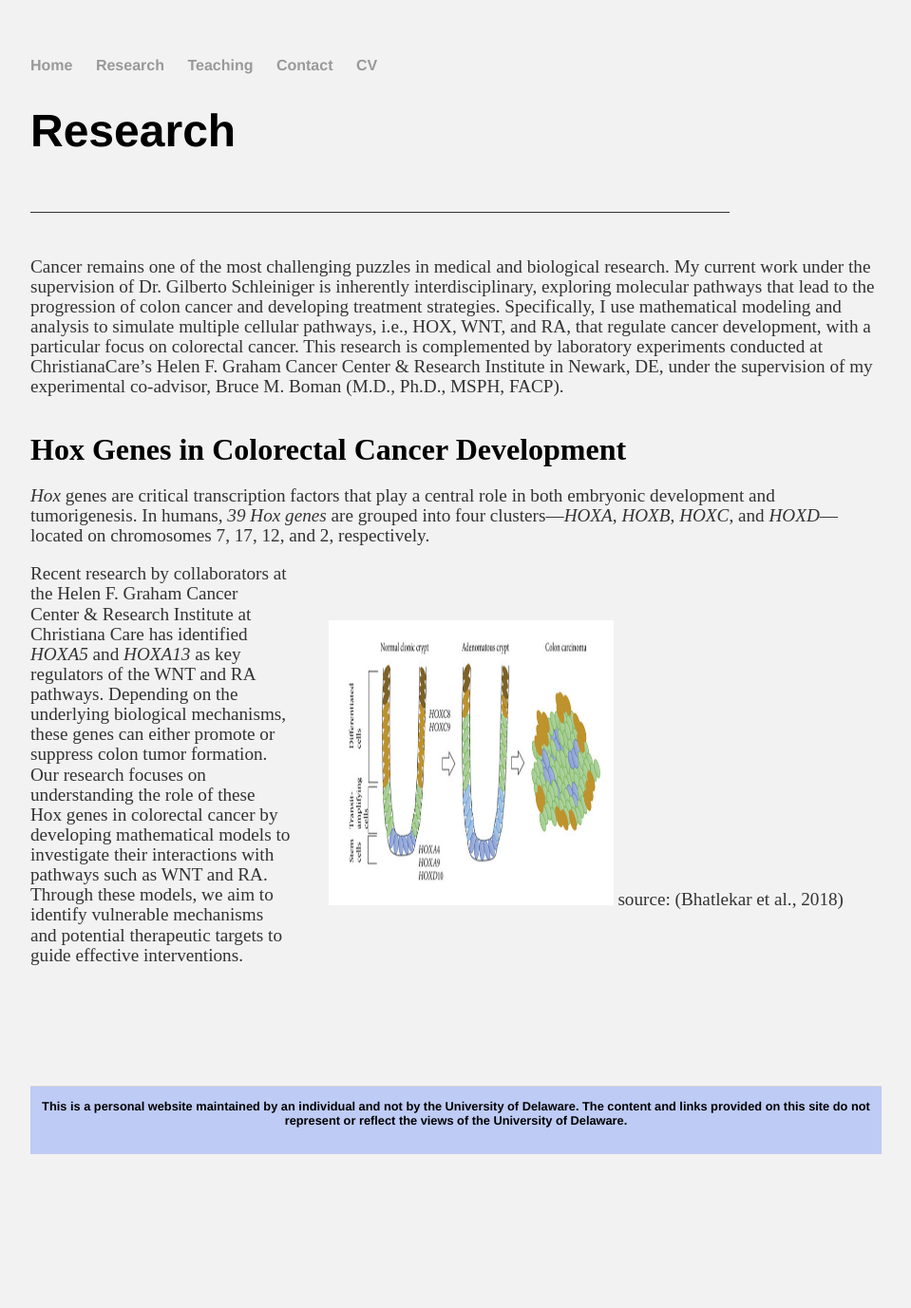
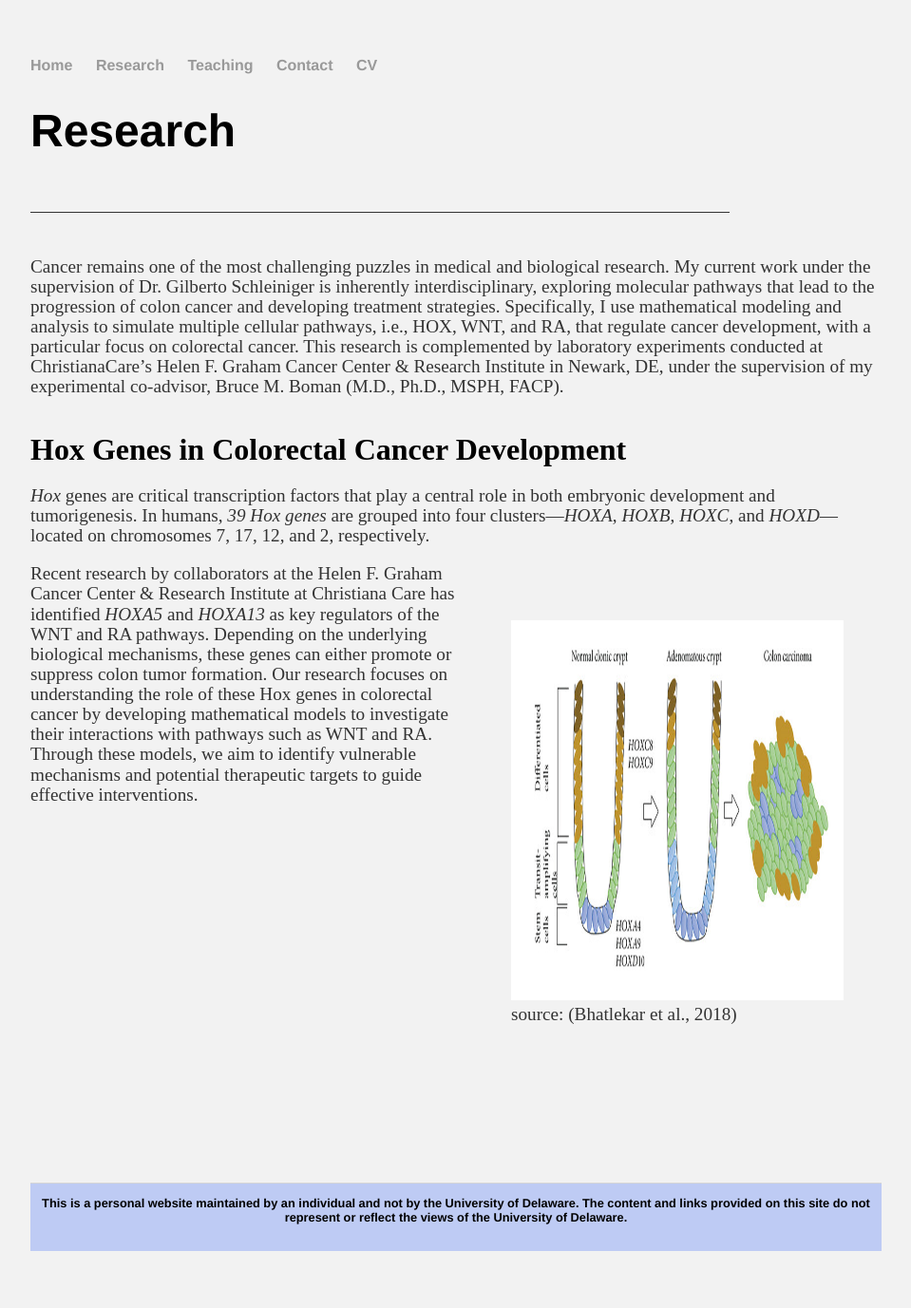
Before and after one commit to kataboh/kataboh.github.io, a Jekyll site: the page built from research.html, in a window 1280 px wide. Shown: the whole page at 95% size, without its empty margins (160-1119 px from the left). Built offline with Jekyll 4.4.1, drawn with Linux system fonts in a browser that asks for light colours; before the commit the page ends 1275 px from its top, so only the background shows below that.

Commit message:
Update research.html

```diff
--- a/research.html
+++ b/research.html
@@ -21,7 +21,7 @@ title: Pascal Kingsley Kataboh's Homepage
 
 	<p><em>Hox</em> genes are critical transcription factors that play a central role in both embryonic development and tumorigenesis. In humans, <em>39 Hox genes</em> are grouped into four clusters—<em>HOXA</em>, <em>HOXB</em>, <em>HOXC</em>, and <em>HOXD</em>—located on chromosomes 7, 17, 12, and 2, respectively. <p>
 
-	<p style="padding:40px;float:right;"><img src="images/hox_colon_cell.jpg" width="300" height="300">
+	<p style="padding:40px;float:right;"><img src="images/hox_colon_cell.jpg" width="350" height="400"><br>
 	source: (Bhatlekar et al., 2018)
 
 	<p>Recent research by collaborators at the Helen F. Graham Cancer Center & Research Institute at Christiana Care has identified <em>HOXA5</em> and <em>HOXA13</em> as key regulators of the WNT and RA pathways. Depending on the underlying biological mechanisms, these genes can either promote or suppress colon tumor formation.
```
